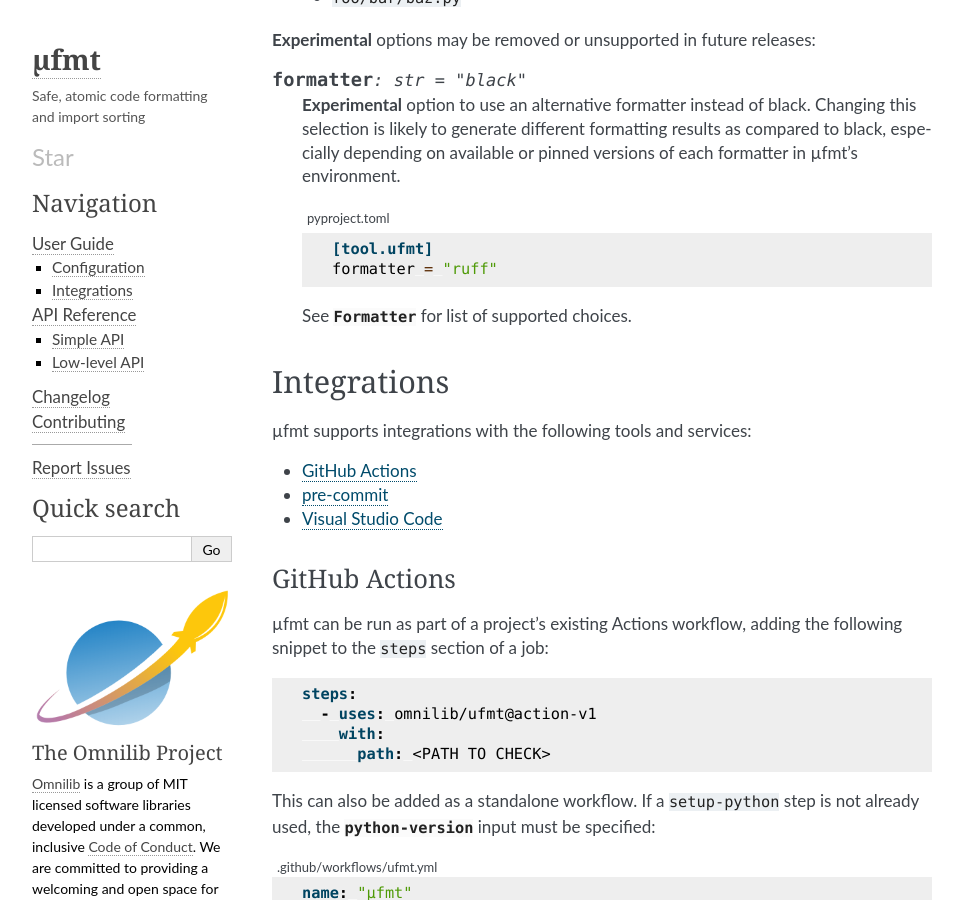
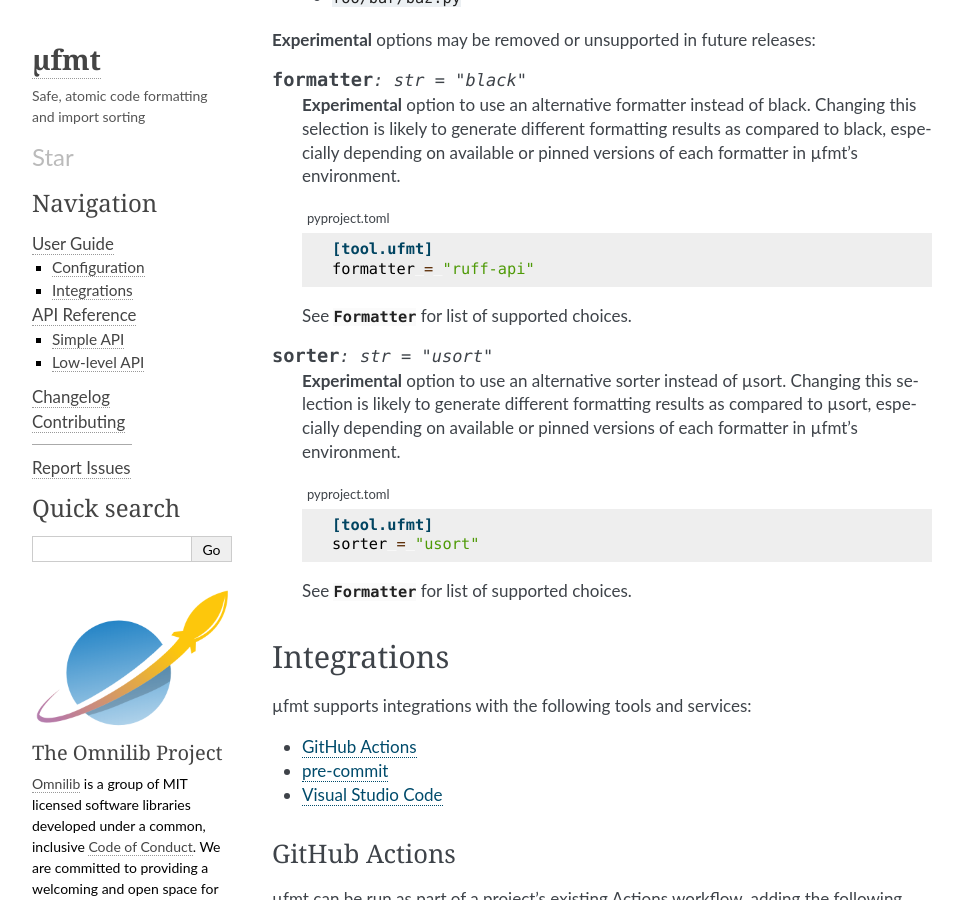
Before and after one commit to omnilib/ufmt, a Sphinx documentation site: the page built from docs/guide.rst, in a window 1280 px wide and 900 px high, scrolled down 849 px. Shown: the whole window, without its empty margins (148-1111 px from the left). Built offline with Sphinx 7.4.7, drawn with Linux system fonts in a browser that asks for light colours; some web fonts are replaced.

Commit message:
Document sorter config option
ghstack-source-id: 4b939138d768d03d6f5bcb9d89f6dcf8f0a31b65
Pull Request resolved: https://github.com/omnilib/ufmt/pull/195

```diff
--- a/docs/guide.rst
+++ b/docs/guide.rst
@@ -58,7 +58,24 @@
       :caption: pyproject.toml
 
       [tool.ufmt]
-      formatter = "ruff"
+      formatter = "ruff-api"
+
+    See :class:`~ufmt.types.Formatter` for list of supported choices.
+
+.. attribute:: sorter
+    :type: str
+    :value: "usort"
+
+    **Experimental** option to use an alternative sorter instead of µsort.
+    Changing this selection is likely to generate different formatting results
+    as compared to µsort, especially depending on available or pinned versions
+    of each formatter in µfmt's environment.
+
+    .. code-block:: toml
+      :caption: pyproject.toml
+
+      [tool.ufmt]
+      sorter = "usort"
 
     See :class:`~ufmt.types.Formatter` for list of supported choices.
 
```
